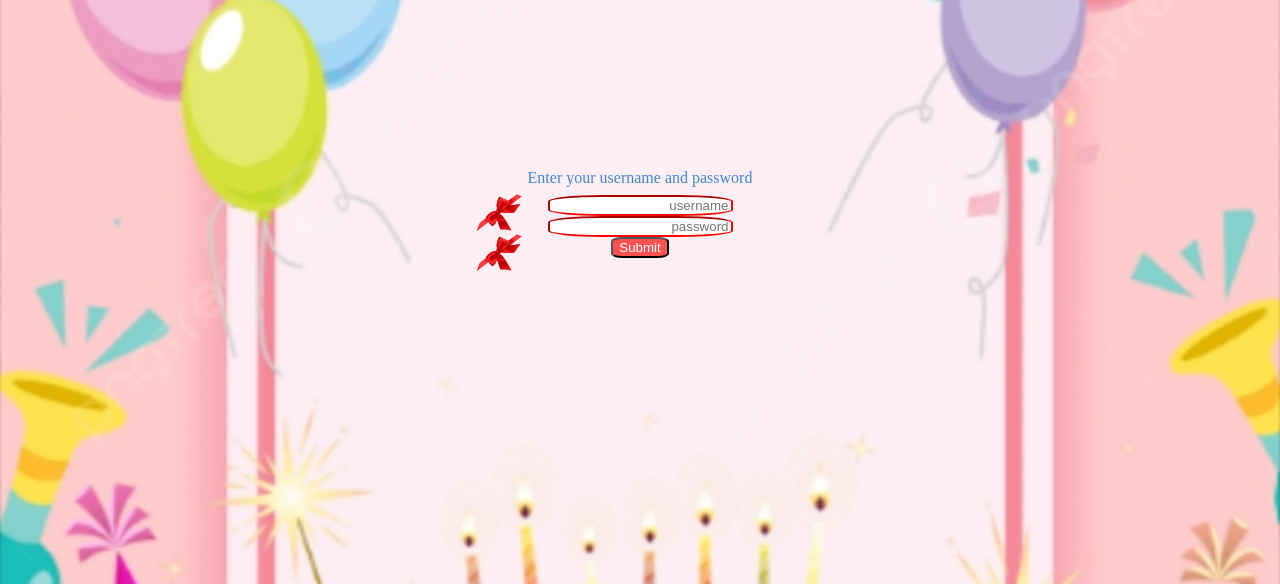
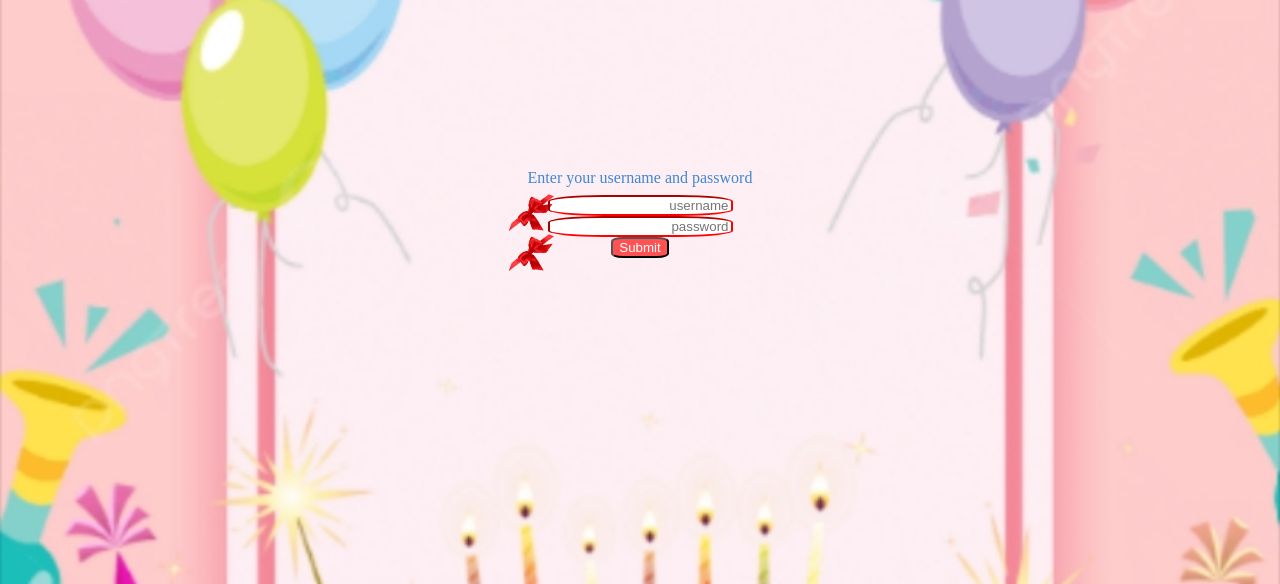
Before and after one commit to salahhisham/Rory-s_Birthday, a plain HTML site: page index.html in a window 1280 px wide. Shown: the part 216-800 px from the top of the page. Drawn offline with Linux system fonts and the light colour scheme.

Commit message:
Refactor and restore styles in style.css

```diff
--- a/style.css
+++ b/style.css
@@ -70,12 +70,12 @@
             position: relative;
         }
         .f1{
-            right: 14vh;
+            right: 10vh;
             transform: rotate(290deg);
             mix-blend-mode: multiply;
         }
         .f2{
-            right: 14vh;
+            right: 10vh;
             top: 5vh;
             transform: rotate(290deg);
             mix-blend-mode: multiply;
```
